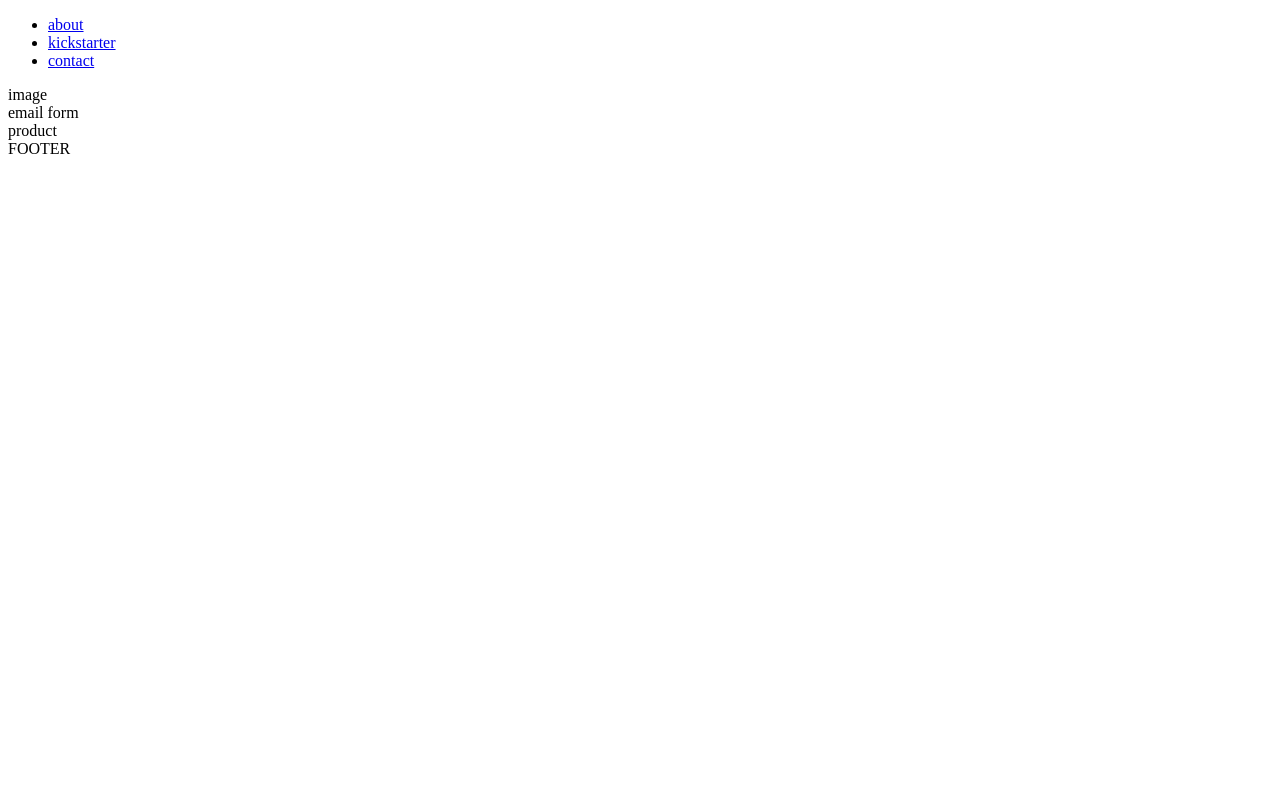
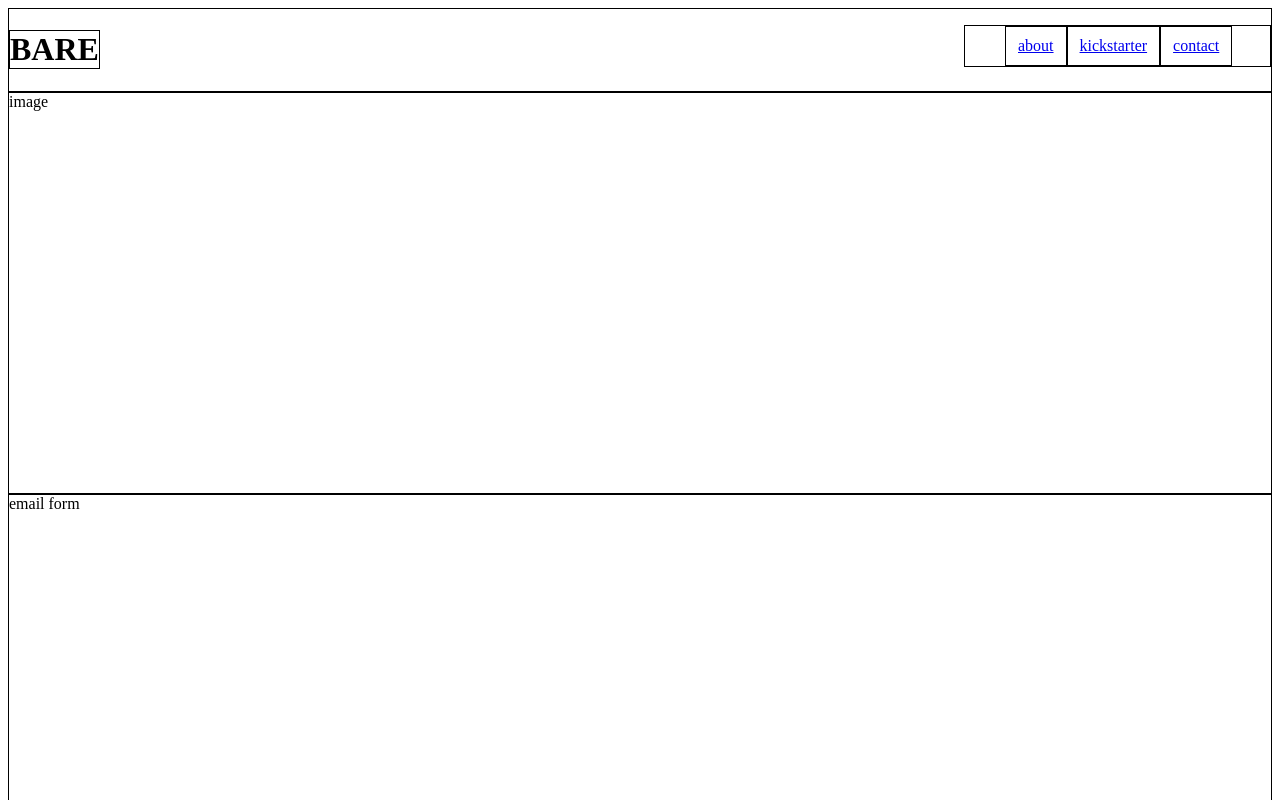
Before and after one commit to internetsadboy/xxx, a React app: page / in a window 1280 px wide. Shown: the top 800 px of the page. Built offline with nearby package versions, Linux system fonts and the light colour scheme; the HTML template or start-up script is replaced by a standard one.

Commit message:
major: home pg wireframes complete

```diff
--- a/src/App.js
+++ b/src/App.js
@@ -5,12 +5,14 @@ import Nav from './components/Nav'
 import Main from './components/Main'
 import Footer from './components/Footer'
 
+
+
 const App = (props) => {
   return (
     <div>
-      <Nav />
-      <Main />
-      <Footer />
+      <Nav height={100} />
+      <Main height={400} />
+      <Footer height={100} />
     </div>
   )
 }
--- a/src/components/Footer.js
+++ b/src/components/Footer.js
@@ -2,7 +2,7 @@ import React from 'react';
 
 const Footer = (props) => {
   return (
-    <div>FOOTER</div>
+    <div style={{height: props.height, border: '1px solid'}}>FOOTER</div>
   )
 }
 
--- a/src/components/Main.js
+++ b/src/components/Main.js
@@ -3,9 +3,9 @@ import React from 'react';
 const Main = (props) => {
   return (
     <main>
-      <div>image</div>
-      <div>email form</div>
-      <div>product</div>
+      <div style={{height: props.height, border: '1px solid'}}>image</div>
+      <div style={{height: props.height, border: '1px solid'}}>email form</div>
+      <div style={{height: props.height, border: '1px solid'}}>product</div>
     </main>
   )
 }
--- a/src/components/Nav.js
+++ b/src/components/Nav.js
@@ -1,18 +1,33 @@
 import React from 'react';
+
+const styles = {
+  li: {
+    a: {},
+    css: {
+      listStyle: 'none',
+      float: 'left',
+      padding: '10px 12px',
+      border: '1px solid',
+    }
+  }
+}
 
 const Nav = (props) => {
   return (
-    <ul>
-      <li>
+    <div style={{border: '1px solid'}}>
+      <h1 style={{border: '1px solid', width: 'fit-content', display: 'inline-block'}}>BARE</h1>
+      <ul style={{border: '1px solid', float: 'right', width: 265, }}>
+        <li style={styles.li.css}>
           <a href="/about">about</a>
         </li>
-      <li>
+        <li style={styles.li.css}>
           <a href="https://kickstarter.com">kickstarter</a>
         </li>
-      <li>
+        <li style={styles.li.css}>
           <a href="/contact">contact</a>
         </li>
       </ul>
+    </div>
   )
 }
 
```
Lines whose indentation alone changed are shown as unchanged.
